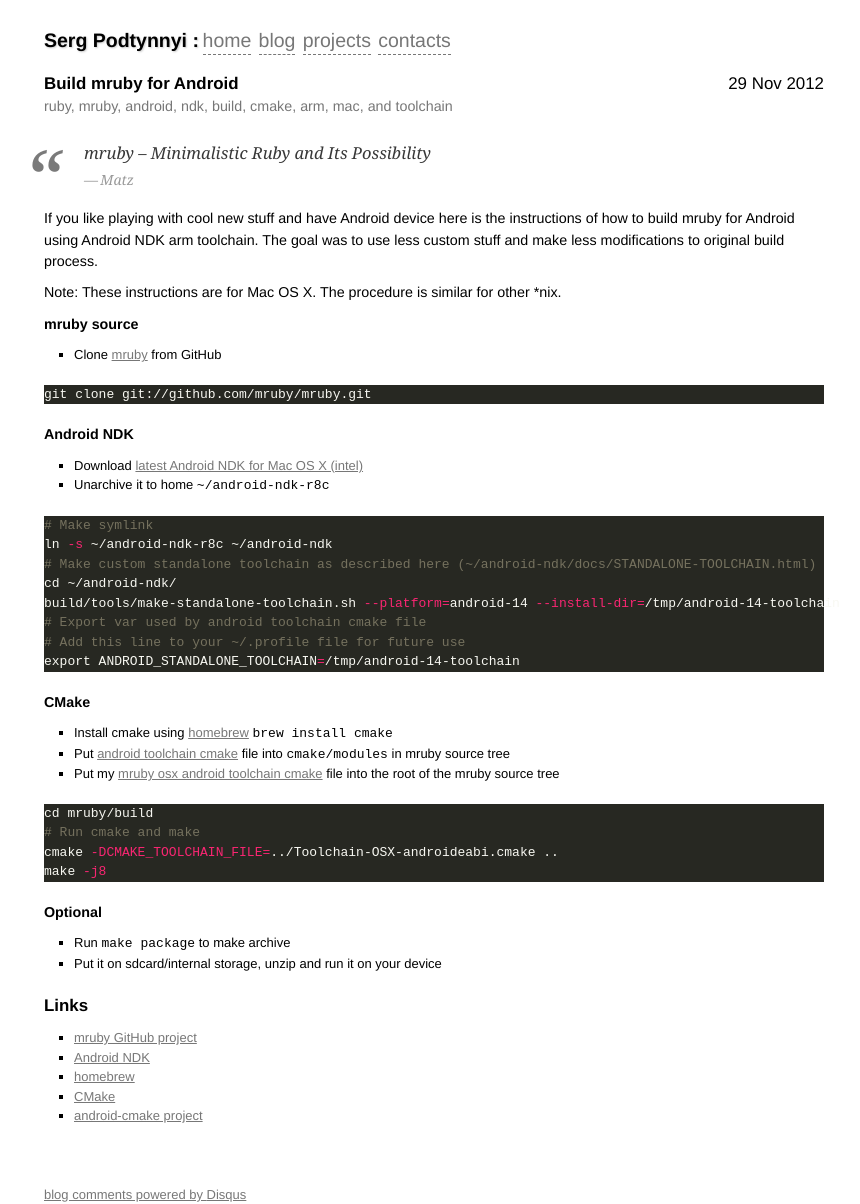
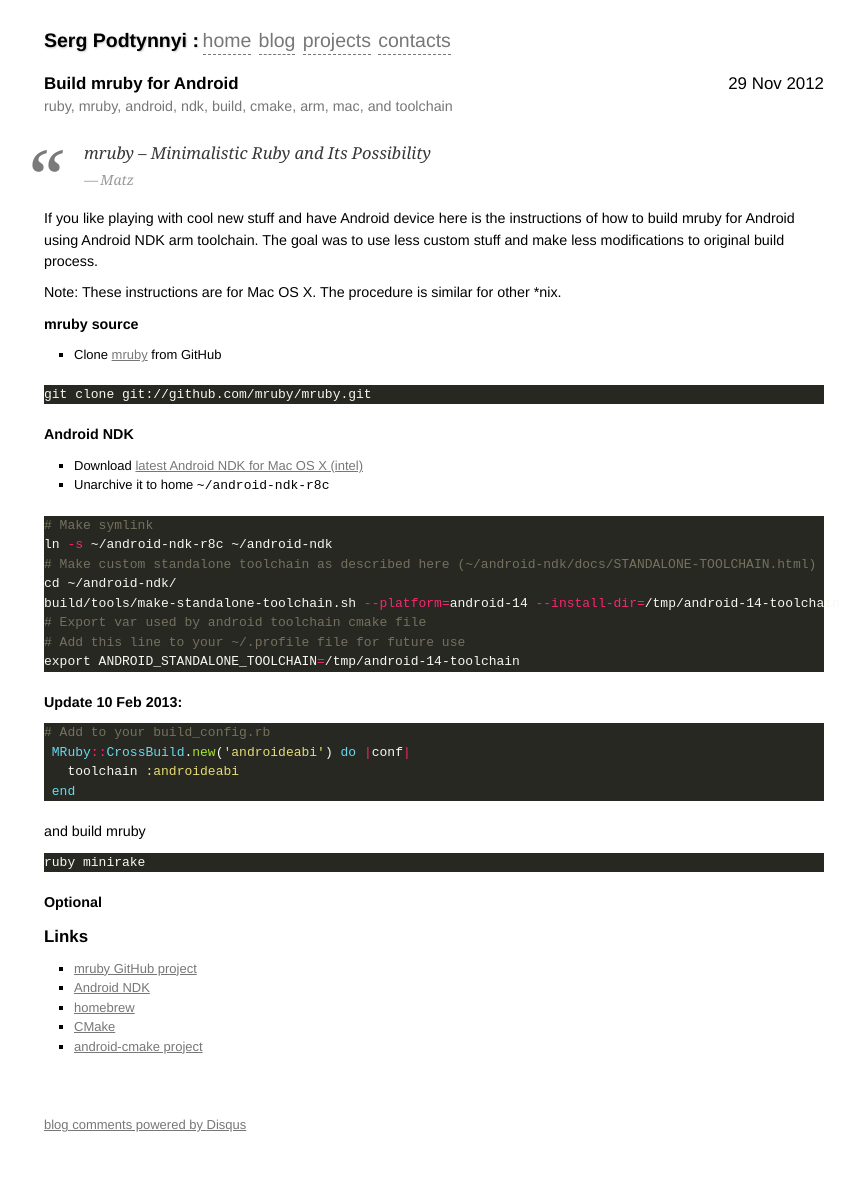
Before and after one commit to shtirlic/shtirlic.github.com, a Jekyll site: the page built from _posts/2012-11-29-build-mruby-for-android.markdown, in a window 1280 px wide. Shown: the whole page, without its empty margins (206-1066 px from the left). Built offline with Jekyll 4.4.1, drawn with Linux system fonts in a browser that asks for light colours; some web fonts are replaced; Markdown is read by kramdown in place of the engine named in the settings; comment, search, counter and statistics services are not loaded; after the commit the page ends 1135 px from its top, so only the background shows below that.

Commit message:
Update build mruby post

```diff
--- a/_posts/2012-11-29-build-mruby-for-android.markdown
+++ b/_posts/2012-11-29-build-mruby-for-android.markdown
@@ -36,21 +36,23 @@
 export ANDROID_STANDALONE_TOOLCHAIN=/tmp/android-14-toolchain
 {% endhighlight %}
 
-### CMake
-* Install cmake using [homebrew](http://mxcl.github.com/homebrew/) `brew install cmake`
-* Put [android toolchain cmake](http://code.google.com/p/android-cmake/source/browse/toolchain/android.toolchain.cmake) file into `cmake/modules` in mruby source tree
-* Put my [mruby osx android toolchain cmake](https://gist.github.com/4170066) file into the root of the mruby source tree
+### Update  10 Feb 2013:
+
+{% highlight ruby %}
+# Add to your build_config.rb
+ MRuby::CrossBuild.new('androideabi') do |conf|
+   toolchain :androideabi
+ end
+{% endhighlight %}
+
+and build mruby
 
 {% highlight bash %}
-cd mruby/build
-# Run cmake and make
-cmake -DCMAKE_TOOLCHAIN_FILE=../Toolchain-OSX-androideabi.cmake ..
-make -j8
+ruby minirake
 {% endhighlight %}
 
 ### Optional
-* Run `make package` to make archive
-* Put it on sdcard/internal storage, unzip and run it on your device
+
 
 
 
```
